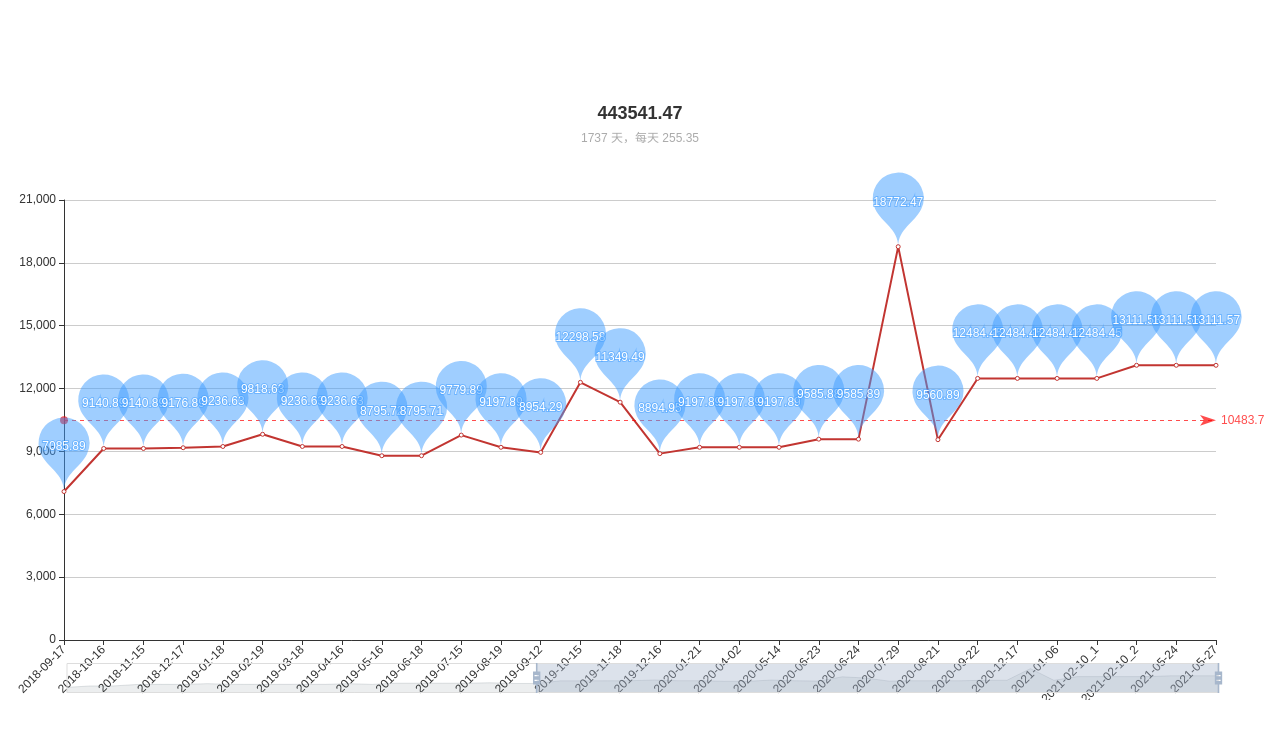
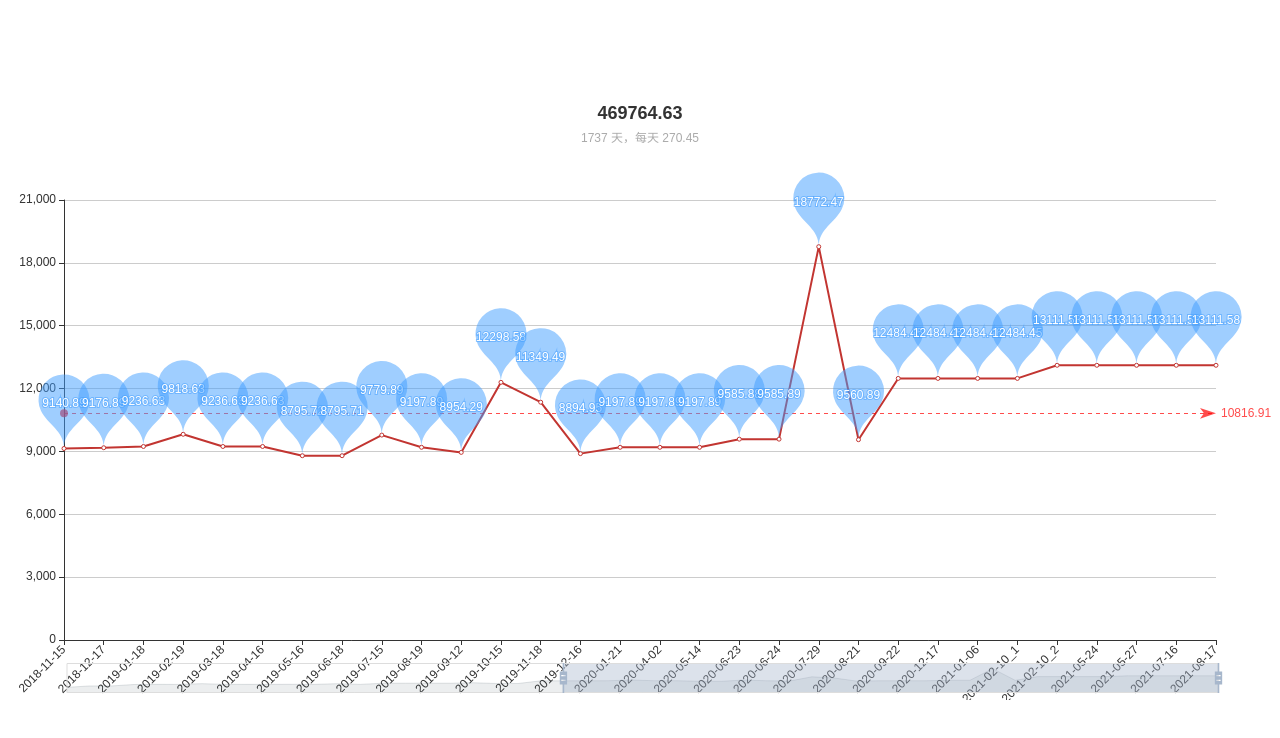
Before and after one commit to lianxianliang/salary, a plain HTML site: page index.html in a window 1280 px wide. Drawn offline with Linux system fonts and the light colour scheme.

```diff
--- a/index.html
+++ b/index.html
@@ -78,6 +78,8 @@
 				'2021-02-10_2': 13111.58,
 				'2021-05-24': 13111.58,
 				'2021-05-27': 13111.57,
+				'2021-07-16': 13111.58,
+				'2021-08-17': 13111.58,
 			}
 
 			let count = 0;
```
